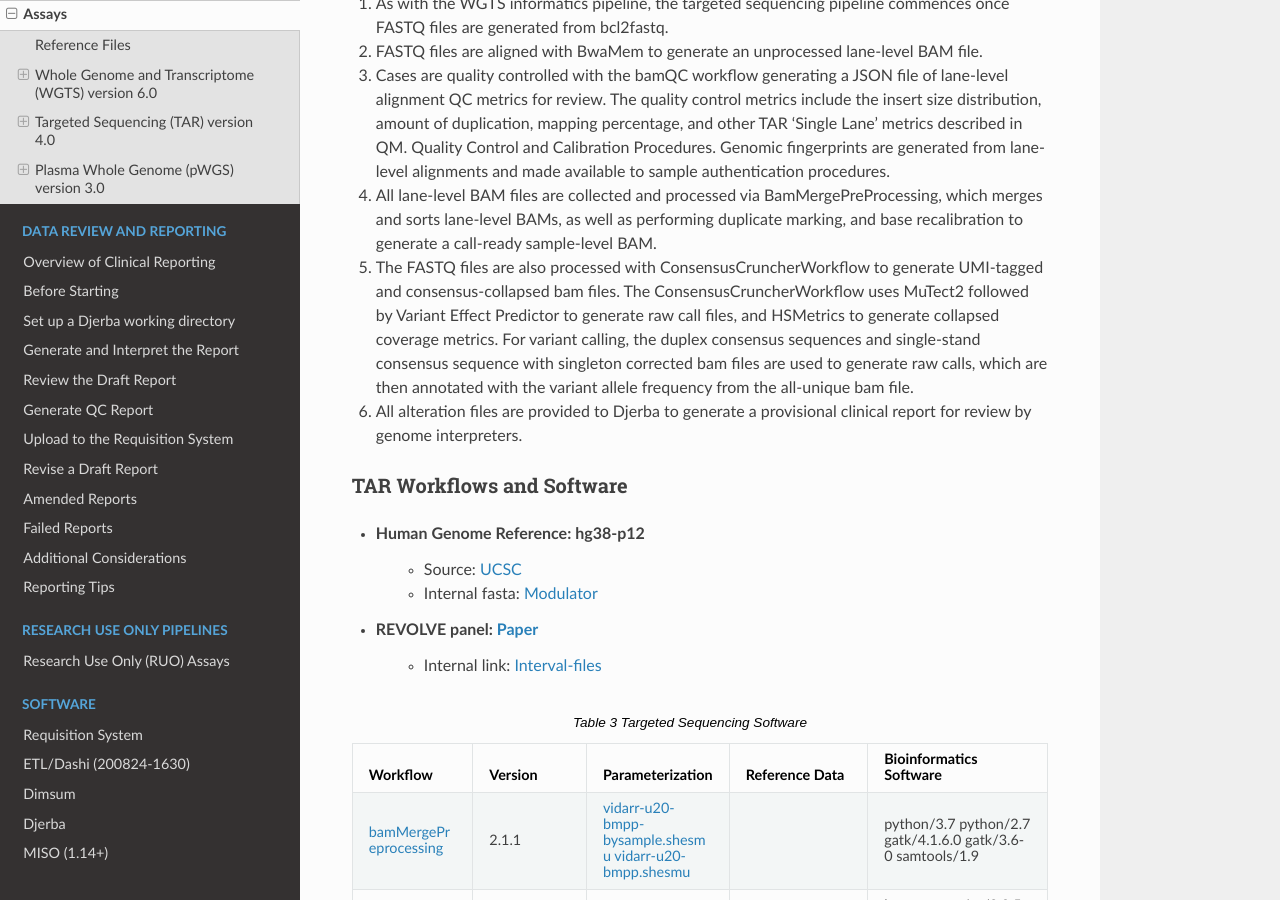
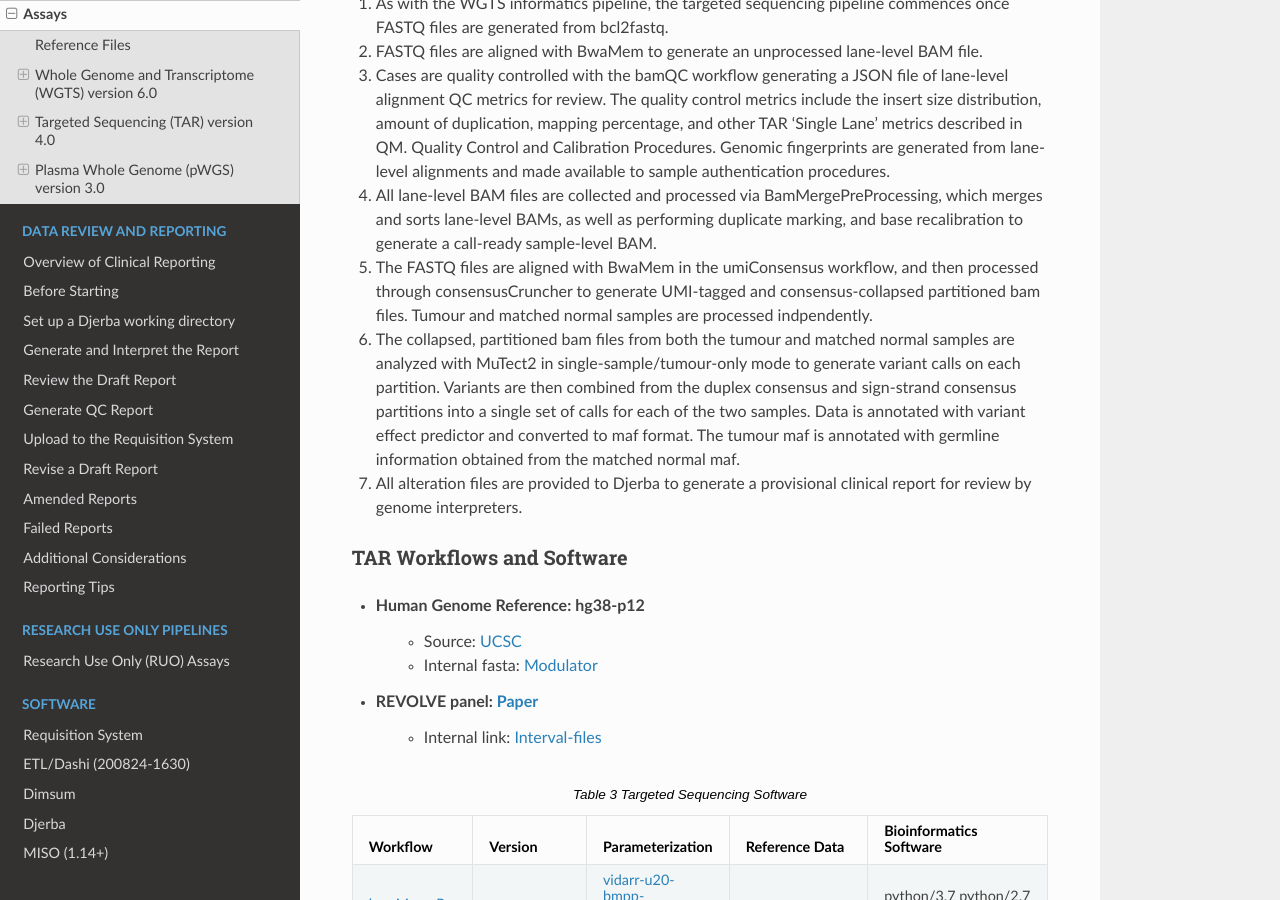
Before and after one commit to oicr-gsi/oicr-gsi, a Sphinx documentation site: the page built from source/informatics-pipelines/assays.rst, in a window 1280 px wide and 900 px high, scrolled down 7553 px. Built offline with Sphinx 7.4.7 and the Read the Docs theme 3.1.0, drawn with Linux system fonts in a browser that asks for light colours.

Commit message:
modications to description of the tar-seq assay

```diff
--- a/source/informatics-pipelines/assays.rst
+++ b/source/informatics-pipelines/assays.rst
@@ -125,8 +125,10 @@ Targeted Sequencing (TAR) version |tar-version|
 2.	FASTQ files are aligned with BwaMem to generate an unprocessed lane-level BAM file.
 3.	Cases are quality controlled with the bamQC workflow generating a JSON file of lane-level alignment QC metrics for review. The quality control metrics include the insert size distribution, amount of duplication, mapping percentage, and other TAR ‘Single Lane’ metrics described in QM. Quality Control and Calibration Procedures.  Genomic fingerprints are generated from lane-level alignments and made available to sample authentication procedures.
 4.	All lane-level BAM files are collected and processed via BamMergePreProcessing, which merges and sorts lane-level BAMs, as well as performing  duplicate marking, and base recalibration to generate a call-ready sample-level BAM.
-5.	The FASTQ files are also processed with ConsensusCruncherWorkflow to generate UMI-tagged and consensus-collapsed bam files. The ConsensusCruncherWorkflow  uses MuTect2 followed by Variant Effect Predictor to generate raw call files, and HSMetrics to generate collapsed coverage metrics. For variant calling, the duplex consensus sequences and single-stand consensus sequence with singleton corrected bam files are used to generate raw calls, which are then annotated with the variant allele frequency from the all-unique bam file.
-6.	All alteration files are provided to Djerba to generate a provisional clinical report for review by genome interpreters.
+5.	The FASTQ files are aligned with BwaMem in the umiConsensus workflow, and then processed through consensusCruncher to generate UMI-tagged and consensus-collapsed partitioned bam files.  Tumour and matched normal samples are processed indpendently.
+6.      The collapsed, partitioned bam files from both the tumour and matched normal samples are analyzed with MuTect2 in single-sample/tumour-only mode to generate variant calls on each partition. Variants are then combined from the duplex consensus and sign-strand consensus partitions into a single set of calls for each of the two samples. Data is annotated with variant effect predictor and converted to maf format. The tumour maf is annotated with germline information obtained from the matched normal maf.
+7.	All alteration files are provided to Djerba to generate a provisional clinical report for review by genome interpreters.
+
 
 TAR Workflows and Software
 ---------------------------
```
